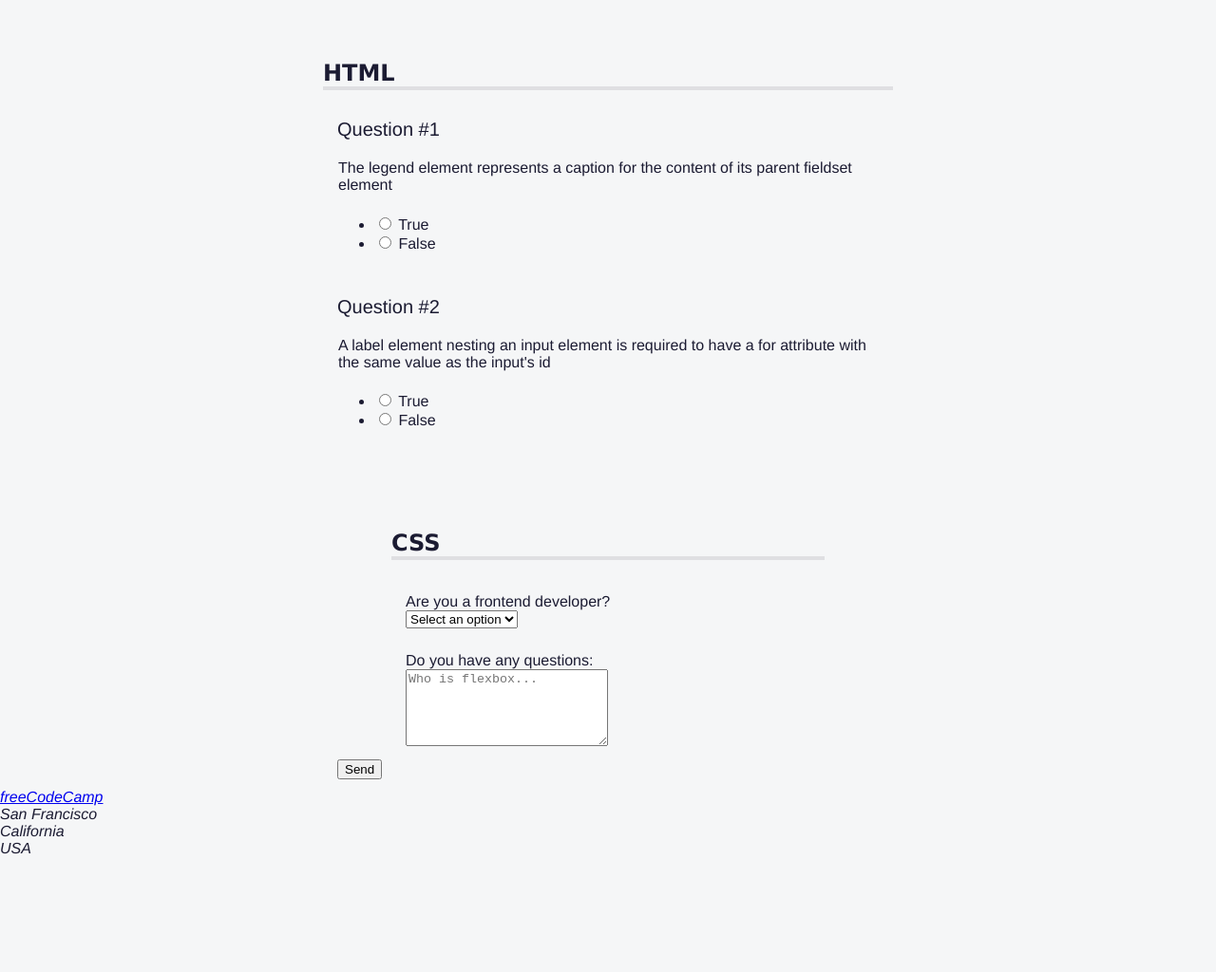
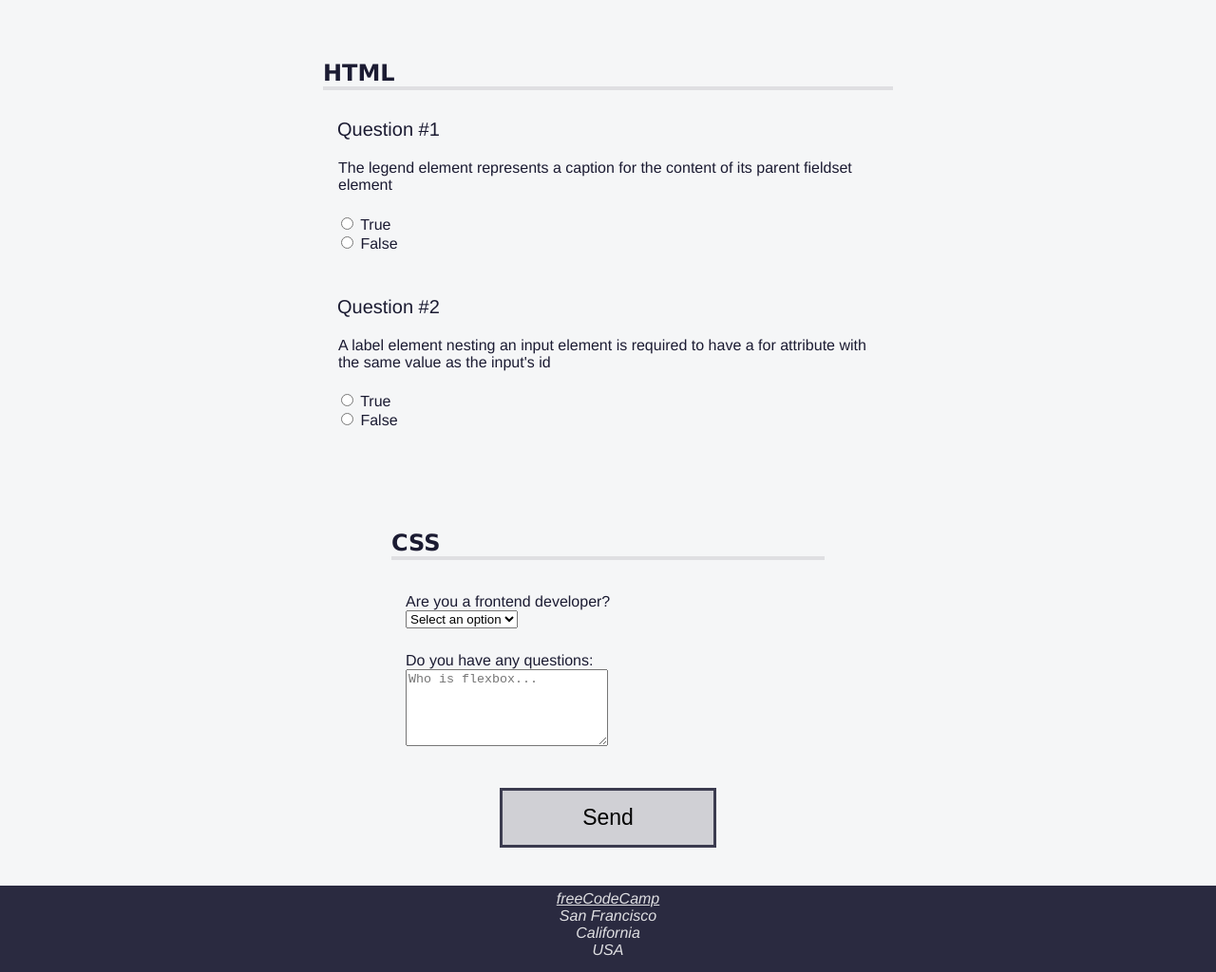
Before and after one commit to jbrown307/accessibility-quiz, a plain HTML site: page index.html in a window 1280 px wide. Shown: the part 321-1345 px from the top of the page at 95% size. Before the commit the page ends 1224 px from the top, so only its background shows below. Drawn offline with Linux system fonts and the light colour scheme.

Commit message:
ADD styles

```diff
--- a/styles.css
+++ b/styles.css
@@ -1,3 +1,9 @@
+@media (prefers-reduced-motion: no-preference) {
+  * {
+    scroll-behavior: smooth;
+  }
+}
+
 body {
   background: #f5f6f7;
   color: #1b1b32;
@@ -135,7 +141,36 @@ p::before {
   padding-bottom: 0;
 }
 
+.answers-list {
+  list-style: none;
+  padding: 0;
+}
 
+button {
+  display: block;
+  margin: 40px auto;
+  width: 40%;
+  padding: 15px;
+  font-size: 23px;
+  background: #d0d0d5;
+  border: 3px solid #3b3b4f;
+}
+
+footer {
+  background-color: #2a2a40;
+  display: flex;
+  justify-content: center;
+}
+
+footer,
+footer a {
+  color: #dfdfe2;
+}
+
+address {
+  text-align: center;
+  padding: 0.3em;
+}
 
 .sr-only {
   position: absolute;
@@ -150,9 +185,6 @@ p::before {
 }
 
 
-
-
-
 /*A useful property of an SVG (scalable vector graphics) is that it contains a path attribute which allows the image
 to be scaled without affecting the resolution of the resultant image*/
 
```
